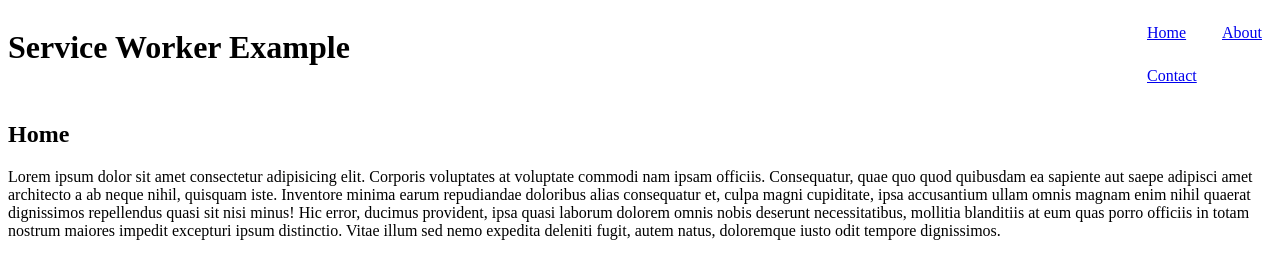
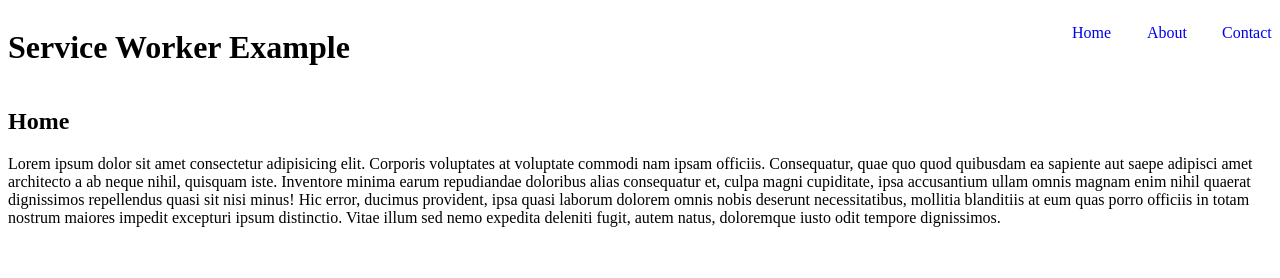
Before and after one commit to HamzaJirah/HamzaJirah.github.io, a plain HTML site: page index.html in a window 1280 px wide. Drawn offline with Linux system fonts and the light colour scheme.

Commit message:
increased grid template columns

```diff
--- a/css/style.css
+++ b/css/style.css
@@ -16,7 +16,7 @@ nav {
 nav ul {
   display: grid;
   grid-gap: 25px;
-  grid-template-columns: repeat(2, 50px);
+  grid-template-columns: repeat(3, 50px);
   justify-content: right;
 }
 
@@ -24,6 +24,10 @@ nav ul li {
   list-style: none;
 }
 
+nav ul li a {
+  text-decoration: none;
+}
+
 main {
   grid-area: content;
   justify-content: center;
```
